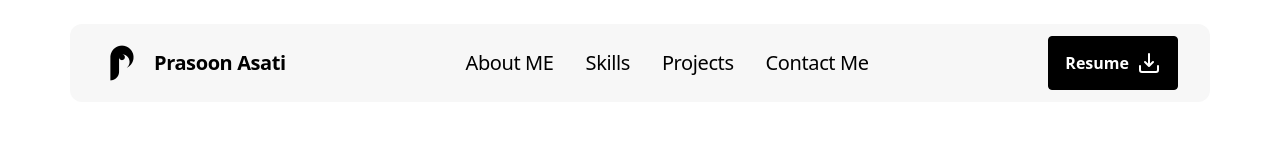
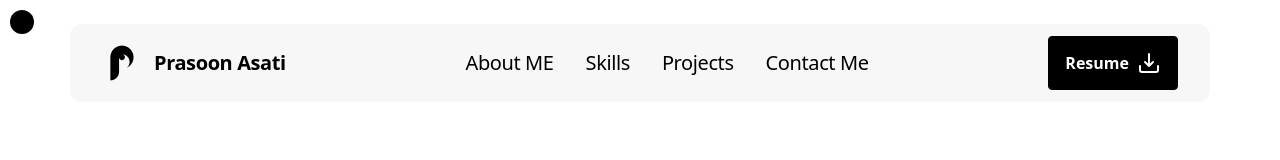
Before and after one commit to prasoon-88/portfolio-nextjs, a Next.js app: page / in a window 1280 px wide. Shown: the top 160 px of the page. Built offline with nearby package versions, Linux system fonts and the light colour scheme.

Commit message:
update: mouse  movement pointer animation

```diff
--- a/src/components/mouseMovementTracker/index.tsx
+++ b/src/components/mouseMovementTracker/index.tsx
@@ -28,8 +28,8 @@ const MouseTracker = () => {
     <div
       id="mouseMovementTracker"
       style={{
-        top: `${y - 10}px`,
-        left: `${x - 10}px`,
+        top: `${y + 10}px`,
+        left: `${x + 10}px`,
         transform: `scale(${scale})`,
       }}
     ></div>
--- a/src/pages/_app.tsx
+++ b/src/pages/_app.tsx
@@ -3,6 +3,7 @@ import Navbar from "@/components/navbar";
 import type { AppProps } from "next/app";
 import { useEffect } from "react";
 import Footer from "@/components/footer";
+import MouseTracker from "@/components/mouseMovementTracker";
 
 export default function App({ Component, pageProps }: AppProps) {
   const handleReveal = () => {
@@ -32,7 +33,7 @@ export default function App({ Component, pageProps }: AppProps) {
   }, []);
   return (
     <>
-      {/* <MouseTracker /> */}
+      <MouseTracker />
       <Navbar />
       <Component {...pageProps} />
       <Footer />
```
